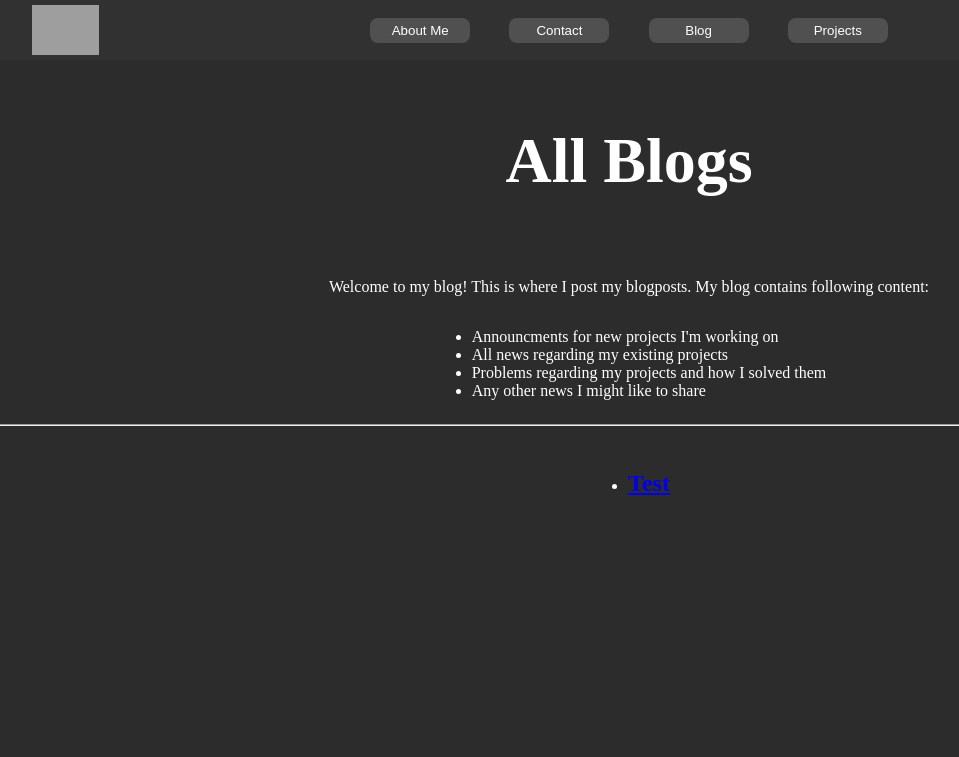
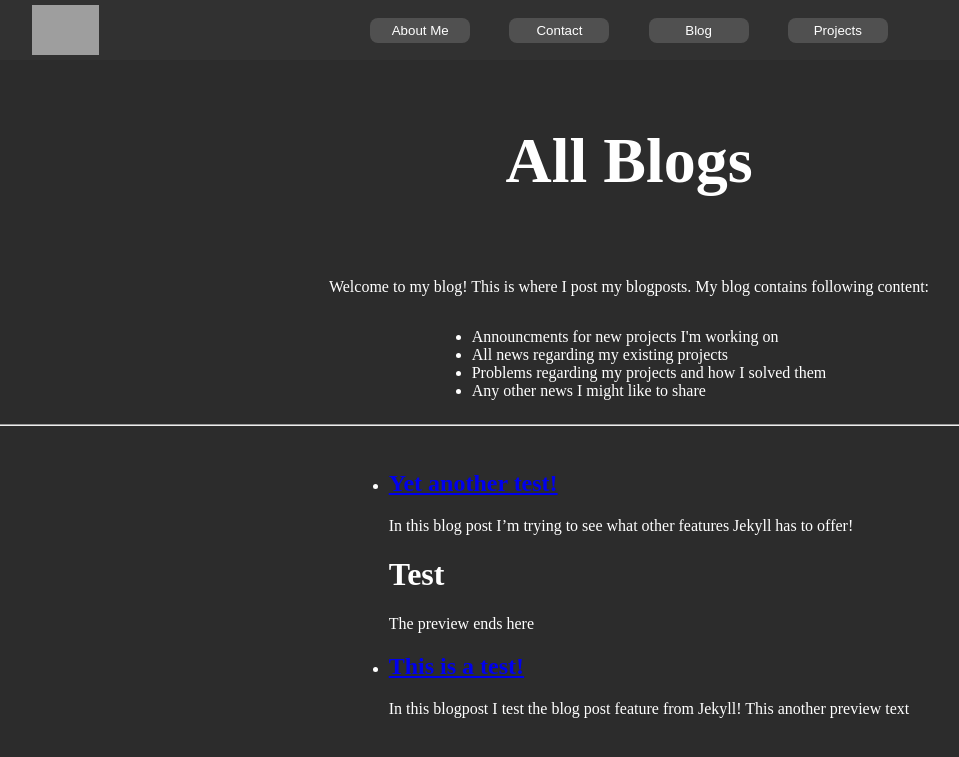
Before and after one commit to Xynox/website, a Jekyll site: the page built from html/blog/blog.html, in a window 1280 px wide. Shown: the top 757 px of the page, without its empty margins (11-970 px from the left). Built offline with Jekyll 4.4.1, drawn with Linux system fonts in a browser that asks for light colours; grey boxes are pictures that could not be loaded.

Commit message:
Test preview paragraph with config file
The links should show a short preview, with the corresponding change
in the config file I realised this

```diff
--- a/_config.yml
+++ b/_config.yml
@@ -0,0 +1 @@
+excerpt_separator: "<--/preview-->"
--- a/_posts/2024-09-14-test.md
+++ b/_posts/2024-09-14-test.md
@@ -1,3 +1,13 @@
 ---
 layout: post
+title: "This is a test!"
 ---
+
+In this blogpost I test the blog post feature from Jekyll!
+This another preview text
+<--/preview-->
+
+# Hello World!
+
+**Hello World**, this is my first blog post.
+Congrats for finding it!
--- /dev/null
+++ b/_posts/2024-09-19-test2.md
@@ -0,0 +1,14 @@
+---
+layout: post
+title: "Yet another test!"
+---
+
+In this blog post I'm trying to see what other features Jekyll has to offer!
+
+# Test
+The preview ends here
+<--/preview-->
+
+### What's up
+
+Hier schreib ich einfach mal Deutsch weil ich grade Lust habe
```
